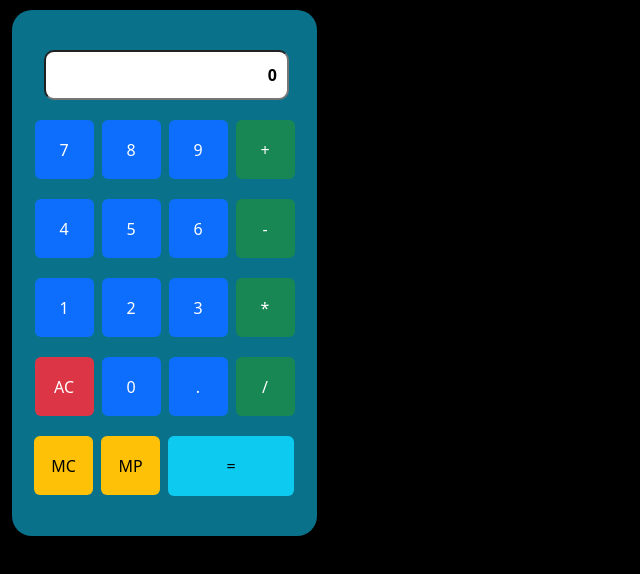
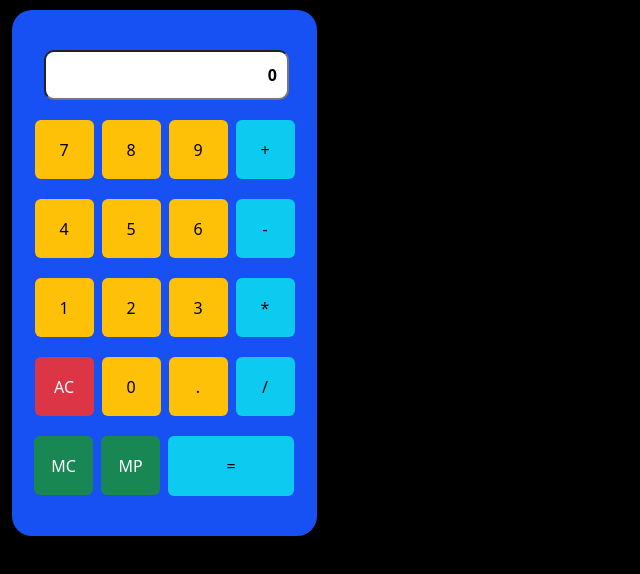
Before and after one commit to mustafa-soomro/Project-2---JavaScript-Calculator-Review, a plain HTML site: page index.html in a window 1280 px wide. Shown: the whole page, without its empty margins (0-640 px from the left). Drawn offline with nearby package versions, Linux system fonts and the light colour scheme.

Commit message:
Customized CSS

```diff
--- a/index.html
+++ b/index.html
@@ -16,7 +16,7 @@
 
     <div class="container text-center">
 
-        <div class="calc-container">
+        <div class="calc-container"><center></center>
           <!--Display for values-->
           <div class="row justify-content-center">
             <form name="calc">
@@ -25,39 +25,39 @@
           </div>
           <!--Buttons-->
         <div class="row justify-content-center">
-          <button type="button" class="btn btn-primary numBut" onclick="numButPress(7)">7</button>
-          <button type="button" class="btn btn-primary numBut" onclick="numButPress(8)">8</button>
-          <button type="button" class="btn btn-primary numBut" onclick="numButPress(9)">9</button>
-          <button type="button" class="btn btn-success mathBut" onclick="mathButPress('+')">+</button>
+          <button type="button" class="btn btn-warning numBut" onclick="numButPress(7)">7</button>
+          <button type="button" class="btn btn-warning numBut" onclick="numButPress(8)">8</button>
+          <button type="button" class="btn btn-warning numBut" onclick="numButPress(9)">9</button>
+          <button type="button" class="btn btn-info mathBut" onclick="mathButPress('+')">+</button>
         </div>
         <div class="row justify-content-center">
-          <button type="button" class="btn btn-primary numBut" onclick="numButPress(4)">4</button>
-          <button type="button" class="btn btn-primary numBut" onclick="numButPress(5)">5</button>
-          <button type="button" class="btn btn-primary numBut" onclick="numButPress(6)">6</button>
-          <button type="button" class="btn btn-success mathBut" onclick="mathButPress('-')">-</button>
+          <button type="button" class="btn btn-warning numBut" onclick="numButPress(4)">4</button>
+          <button type="button" class="btn btn-warning numBut" onclick="numButPress(5)">5</button>
+          <button type="button" class="btn btn-warning numBut" onclick="numButPress(6)">6</button>
+          <button type="button" class="btn btn-info mathBut" onclick="mathButPress('-')">-</button>
         </div>
         <div class="row justify-content-center">
-          <button type="button" class="btn btn-primary numBut" onclick="numButPress(1)">1</button>
-          <button type="button" class="btn btn-primary numBut" onclick="numButPress(2)">2</button>
-          <button type="button" class="btn btn-primary numBut" onclick="numButPress(3)">3</button>
-          <button type="button" class="btn btn-success mathBut" onclick="mathButPress('*')">*</button>
+          <button type="button" class="btn btn-warning numBut" onclick="numButPress(1)">1</button>
+          <button type="button" class="btn btn-warning numBut" onclick="numButPress(2)">2</button>
+          <button type="button" class="btn btn-warning numBut" onclick="numButPress(3)">3</button>
+          <button type="button" class="btn btn-info mathBut" onclick="mathButPress('*')">*</button>
         </div>
         <div class="row justify-content-center">
           <button type="button" class="btn btn-danger numBut" onclick="clearButPress()">AC</button>
-          <button type="button" class="btn btn-primary numBut" onclick="numButPress(0)">0</button>
-          <button type="button" class="btn btn-primary numBut" onclick="numButPress('.')">.</button>
-          <button type="button" class="btn btn-success mathBut" onclick="mathButPress('/')">/</button>
+          <button type="button" class="btn btn-warning numBut" onclick="numButPress(0)">0</button>
+          <button type="button" class="btn btn-warning numBut" onclick="numButPress('.')">.</button>
+          <button type="button" class="btn btn-info mathBut" onclick="mathButPress('/')">/</button>
         </div>
         <div class="row">
-          <button type="button" class="btn btn-warning numBut" onclick="copyButPress('')">MC</button>
-          <button type="button" class="btn btn-warning numBut" onclick="pasteButPress('')">MP</button>
+          <button type="button" class="btn btn-success numBut" onclick="copyButPress('')">MC</button>
+          <button type="button" class="btn btn-success numBut" onclick="pasteButPress('')">MP</button>
           <button type="button" class="btn btn-info equalBut" onclick="equalButPress()">=</button>
         </div>
 
 
 
 
-        </div>
+        </div></center>
     </div>
 
 
--- a/style.css
+++ b/style.css
@@ -15,7 +15,7 @@ body {
 }
 .calc-container {
     width: 305px;
-    background-color: rgb(9, 114, 138);
+    background-color: rgb(23, 81, 243);
     border-radius: 20px;
     padding: 30px;
     margin-top: 10px;
```
